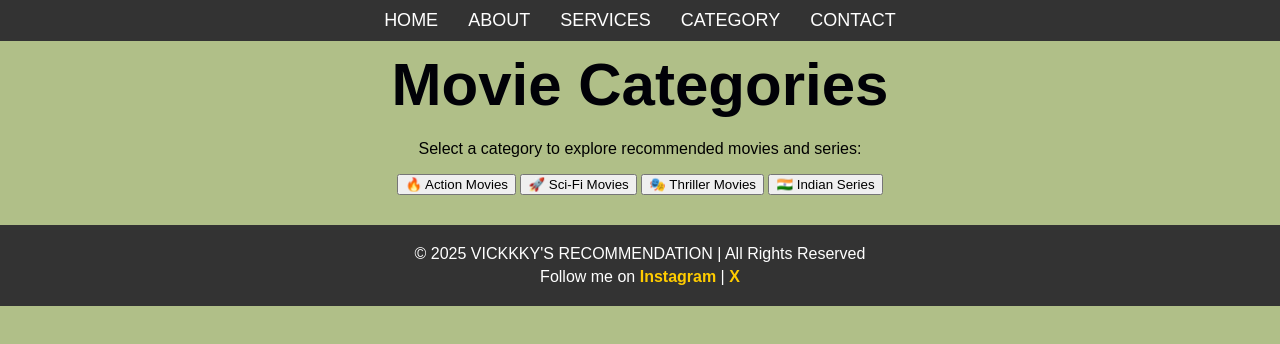
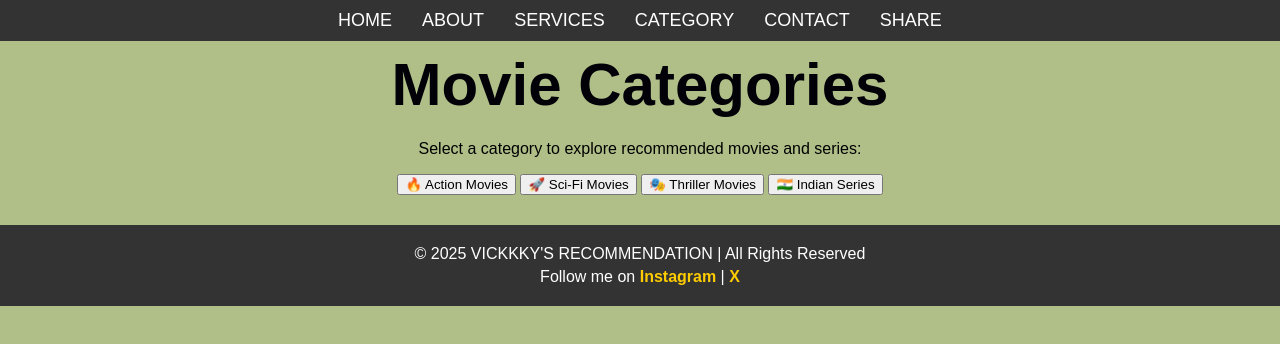
Before and after one commit to vickkky404/WEB2, a plain HTML site: page category.html in a window 1280 px wide. Drawn offline with Linux system fonts and the light colour scheme.

Commit message:
Update category.html

```diff
--- a/category.html
+++ b/category.html
@@ -24,6 +24,7 @@
             <li><a href="services.html">SERVICES</a></li>
             <li><a href="category.html">CATEGORY</a></li>
             <li><a href="contact.html">CONTACT</a></li>
+            <li><a href="#SHARE">SHARE</a></li>
         </ul>
     </nav>
 
```
